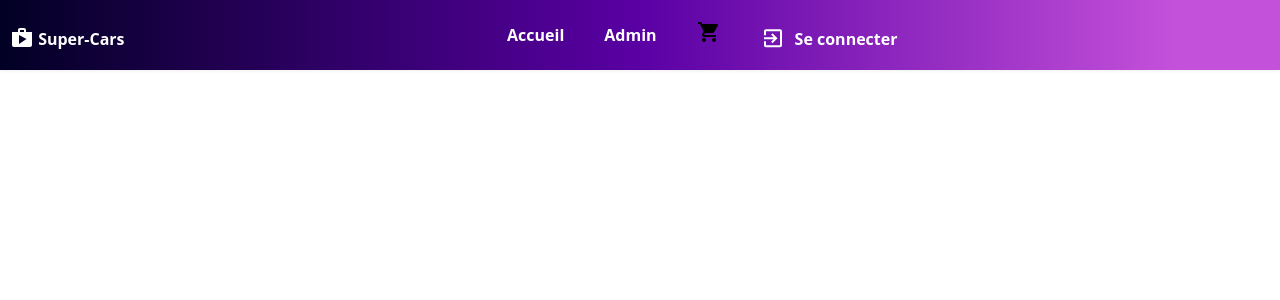
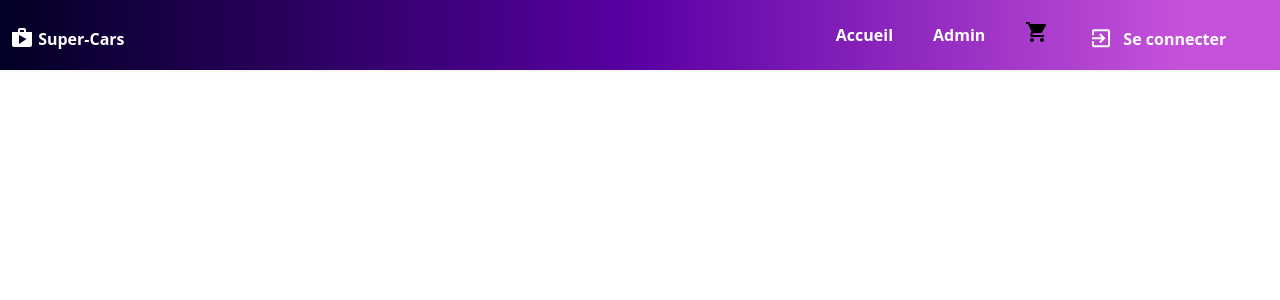
Before and after one commit to MUHESI/poo-e-commerce-front, a React (Create React App) app: page /blog in a window 1280 px wide. Shown: the top 300 px of the page. Built offline with nearby package versions, Linux system fonts and the light colour scheme.

Commit message:
improve style for appBar

```diff
--- a/src/styles/components/navbar/_appBar.scss
+++ b/src/styles/components/navbar/_appBar.scss
@@ -25,9 +25,10 @@
   }
 
   .content-middle {
+    width: 85%;
     ul {
       display: flex;
-      justify-content: space-between;
+      justify-content: right;
       align-items: center;
 
       li {
```
